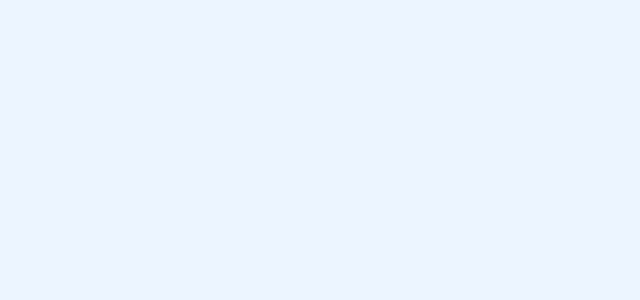
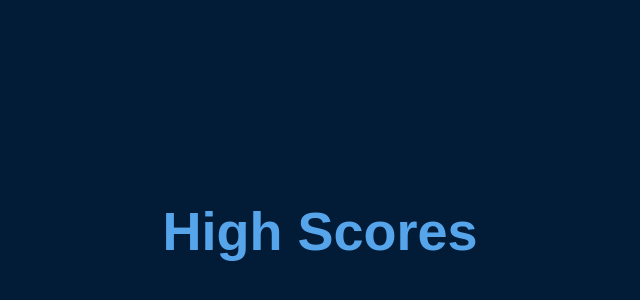
Before and after one commit to GingerKiwi/React-Firebase-QuizV2, a React (Vite) app: page /HighScores in a window 1280 px wide. Shown: the part 164-464 px from the top of the page, without its empty margins (320-960 px from the left). Built offline with nearby package versions, Linux system fonts and the light colour scheme.

Commit message:
Game.jsx and HighScores.jsx render

```diff
--- a/src/App.jsx
+++ b/src/App.jsx
@@ -13,8 +13,8 @@ function App() {
       <Routes>
         {/* <div className="container"> */}
           <Route exact path="/" element={<Home/>} />
-          <Route path="/Game" component={Game} />
-          <Route path="/HighScores" component={HighScores} />
+          <Route exact path="/Game" element={<Game/>} />
+          <Route path="/HighScores" element={<HighScores />} />
         {/* </div> */}
       </Routes>
     </Router>
--- a/src/components/Game.jsx
+++ b/src/components/Game.jsx
@@ -3,9 +3,9 @@ import React, { Component } from 'react';
 export default class Game extends Component {
     render() {
         return (
-            <>
+            <div className="container">
                 <h1>Game</h1>
-            </>
+            </div>
         );
     }
 }
--- a/src/components/HighScores.jsx
+++ b/src/components/HighScores.jsx
@@ -1,9 +1,11 @@
-import React from 'react';
+import React, { Component } from 'react';
 
-export default function HighScores() {
-    return (
-        <>
-            <h1>High Scores</h1>
-        </>
-    );
+export default class HighScores extends Component {
+    render() {
+        return (
+            <div className="container">
+                <h1>High Scores</h1>
+            </div>
+        );
+    }
 }
--- a/src/index.css
+++ b/src/index.css
@@ -11,7 +11,7 @@
 }
 
 body {
-  background-color: #ecf5ff;
+  background-color: #021b37;
 }
 
 h1,
```
